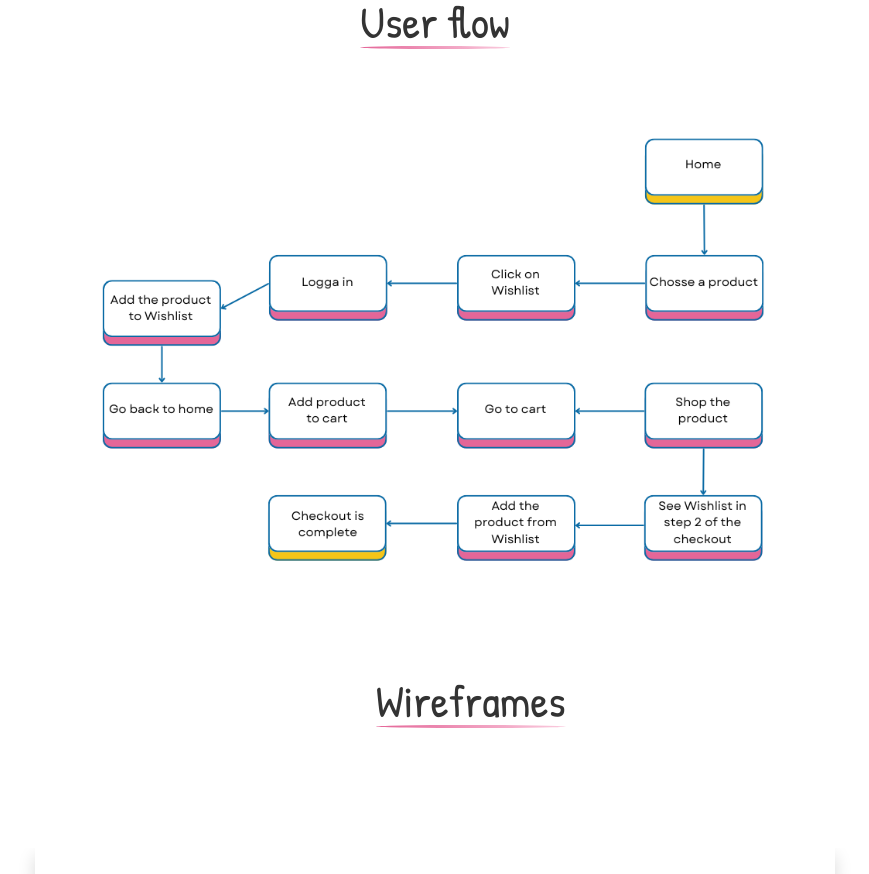
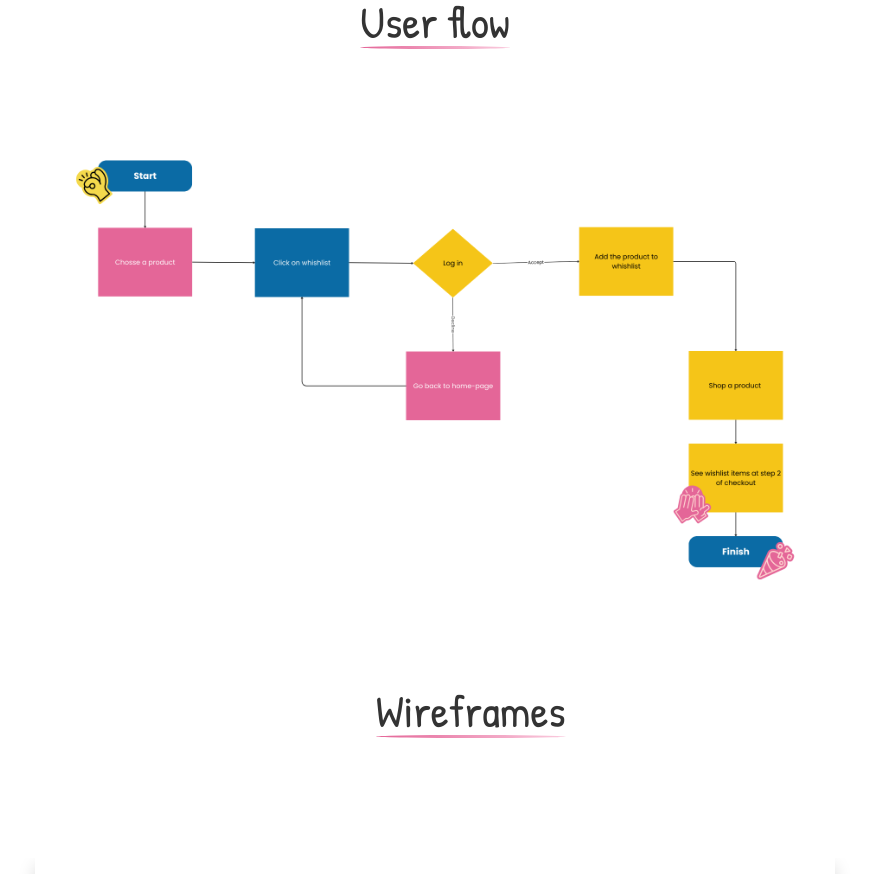
Before and after one commit to Marahkny/Marahs-portofolio, a React (Create React App) app: page /techcity in a window 1280 px wide. Shown: the part 5260-6134 px from the top of the page, without its empty margins (205-1074 px from the left). Built offline with nearby package versions, Linux system fonts and the light colour scheme.

Commit message:
Ditt meddelande här

```diff
--- a/src/tech/sektion.js
+++ b/src/tech/sektion.js
@@ -180,7 +180,7 @@ const Sektion = () => {
 
     <Col xs={12} md={8} className="d-flex justify-content-center">
       <img
-        src="/Photos/Green and White Project Phases Flowchart.png"
+        src="/Photos/USERFLOW.png"
         alt="Lo-fi Prototype"
         className="img-fluid "
         style={{
```
Also changed, not shown: public/Photos/USERFLOW.png (added).
